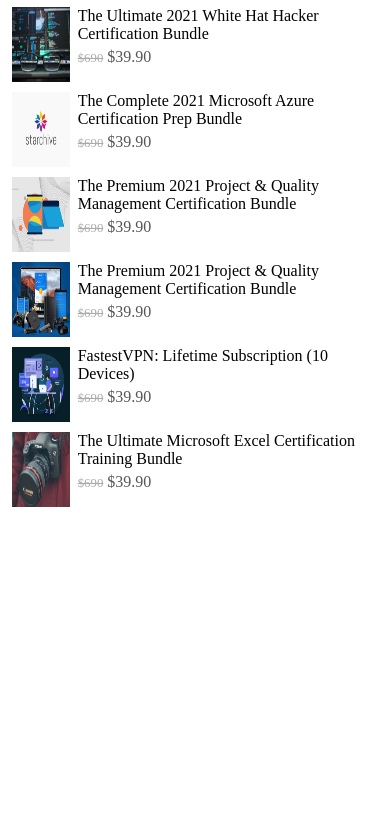
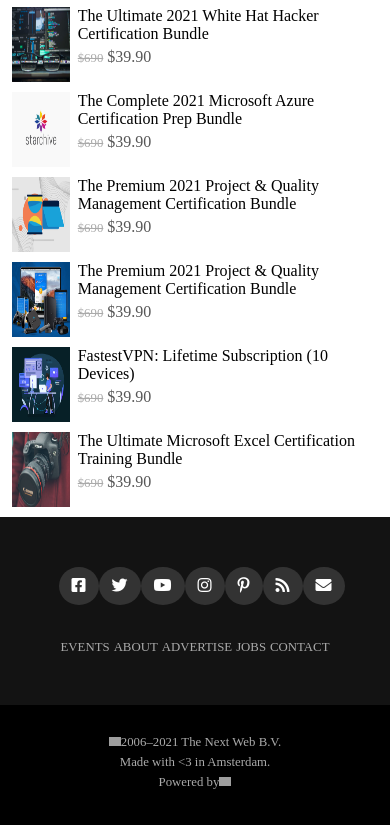
Before and after one commit to Moreneecoder/keji-miguel-responsive-web-design, a plain HTML site: page index.html in a window 390 px wide. Shown: the part 9803-10628 px from the top of the page. Before the commit the page ends 10320 px from the top, so only its background shows below. Drawn offline with Linux system fonts and the light colour scheme; grey boxes are pictures that could not be loaded.

Commit message:
Add mobile styling to footer

```diff
--- a/assets/css/style.css
+++ b/assets/css/style.css
@@ -188,12 +188,32 @@
   border-top: 1px solid rgba(255, 68, 34, 0.25);
 }
 
+.lower-footer span {
+  text-align: center;
+  margin-bottom: 5px;
+  display: block;
+  color: #aaa;
+  font-size: 0.8em;
+}
+
+.upper-footer-line span {
+  padding: 10px 13px;
+  border-radius: 50%;
+  background-color: #333;
+}
+
 .fund-links a span {
   color: #555;
 }
 
 .story-title-source {
   color: gray !important;
+}
+
+.bottom-footer-line a {
+  text-decoration: none;
+  color: #aaa;
+  font-size: 0.8em;
 }
 
 .fund-text h2,
@@ -370,3 +390,34 @@
   flex: 2;
   font-size: 1.8em;
 }
+
+.upper-footer {
+  padding: 50px 0;
+  background-color: #131313;
+}
+
+.upper-footer-line,
+.bottom-footer-line {
+  width: 70%;
+  margin: 0 auto;
+  display: flex;
+  justify-content: space-around;
+}
+
+.bottom-footer-line {
+  margin-top: 35px;
+}
+
+.upper-footer-line i {
+  color: white;
+}
+
+.lower-footer {
+  margin: 0 auto;
+  background-color: #000;
+  padding: 30px 0;
+}
+
+.lower-footer span img {
+  height: 9px;
+}
--- a/index.html
+++ b/index.html
@@ -630,29 +630,29 @@
     <section class="upper-footer">
 
       <section class="upper-footer-line">
-        <span><i></i></span>
-        <span><i></i></span>
-        <span><i></i></span>
-        <span><i></i></span>
-        <span><i></i></span>
-        <span><i></i></span>
-        <span><i></i></span>
+        <span><i class="fab fa-facebook-square"></i></span>
+        <span><i class="fab fa-twitter"></i></span>
+        <span><i class="fab fa-youtube"></i></span>
+        <span><i class="fab fa-instagram"></i></span>
+        <span><i class="fab fa-pinterest-p"></i></span>
+        <span><i class="fas fa-rss"></i></span>
+        <span><i class="fas fa-envelope"></i></span>
       </section>
 
       <section class="bottom-footer-line">
-        <a href=""></a>
-        <a href=""></a>
-        <a href=""></a>
-        <a href=""></a>
-        <a href=""></a>
+        <a href="#">EVENTS</a>
+        <a href="#">ABOUT</a>
+        <a href="#">ADVERTISE</a>
+        <a href="#">JOBS</a>
+        <a href="#">CONTACT</a>
       </section>
 
     </section>
 
     <section class="lower-footer">
-      <span class="lower-footer-item"></span>
-      <span class="lower-footer-item"></span>
-      <span class="lower-footer-item"></span>
+      <span class="lower-footer-item"><a href="/"><img alt="The Next Web" class="footer-legal-logoTNW" src="https://cdn0.tnwcdn.com/wp-content/themes/cyberdelia/assets/img/tnw.svg"></a>2006–2021 The Next Web B.V.</span>
+      <span class="lower-footer-item">Made with &lt;3 in Amsterdam.</span>
+      <span class="lower-footer-item">Powered by<a href="https://www.stackpath.com?utm_campaign=Partner%20Display&amp;utm_source=Partner%20Display&amp;utm_medium=thenextweb" target="_blank" rel="noopener"><img alt="StackPath" class="footer-legal-logoStackPath" src="https://cdn0.tnwcdn.com/wp-content/themes/cyberdelia/assets/img/stackpath.svg"></a></span>
     </section>
 
   </footer>
```
